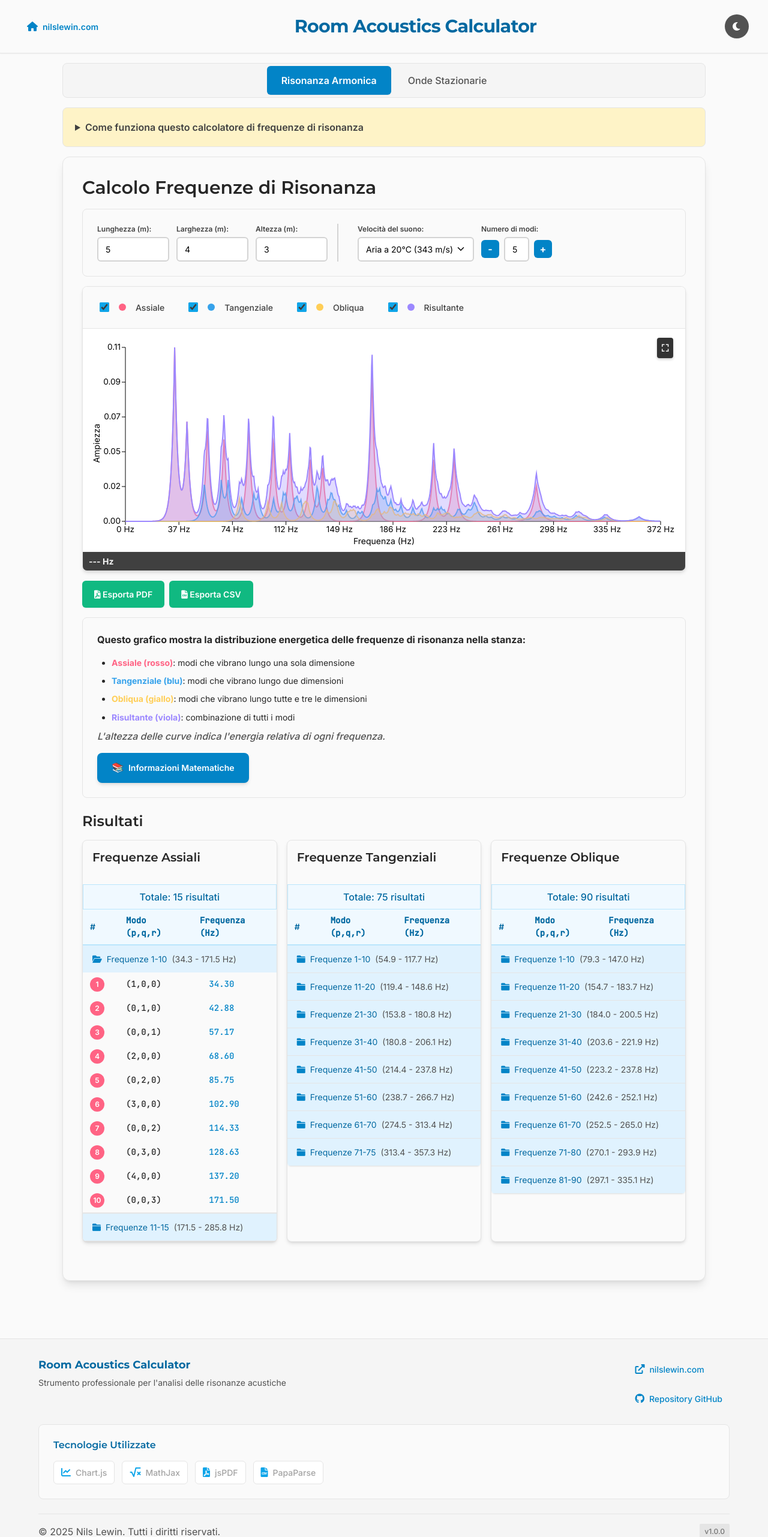
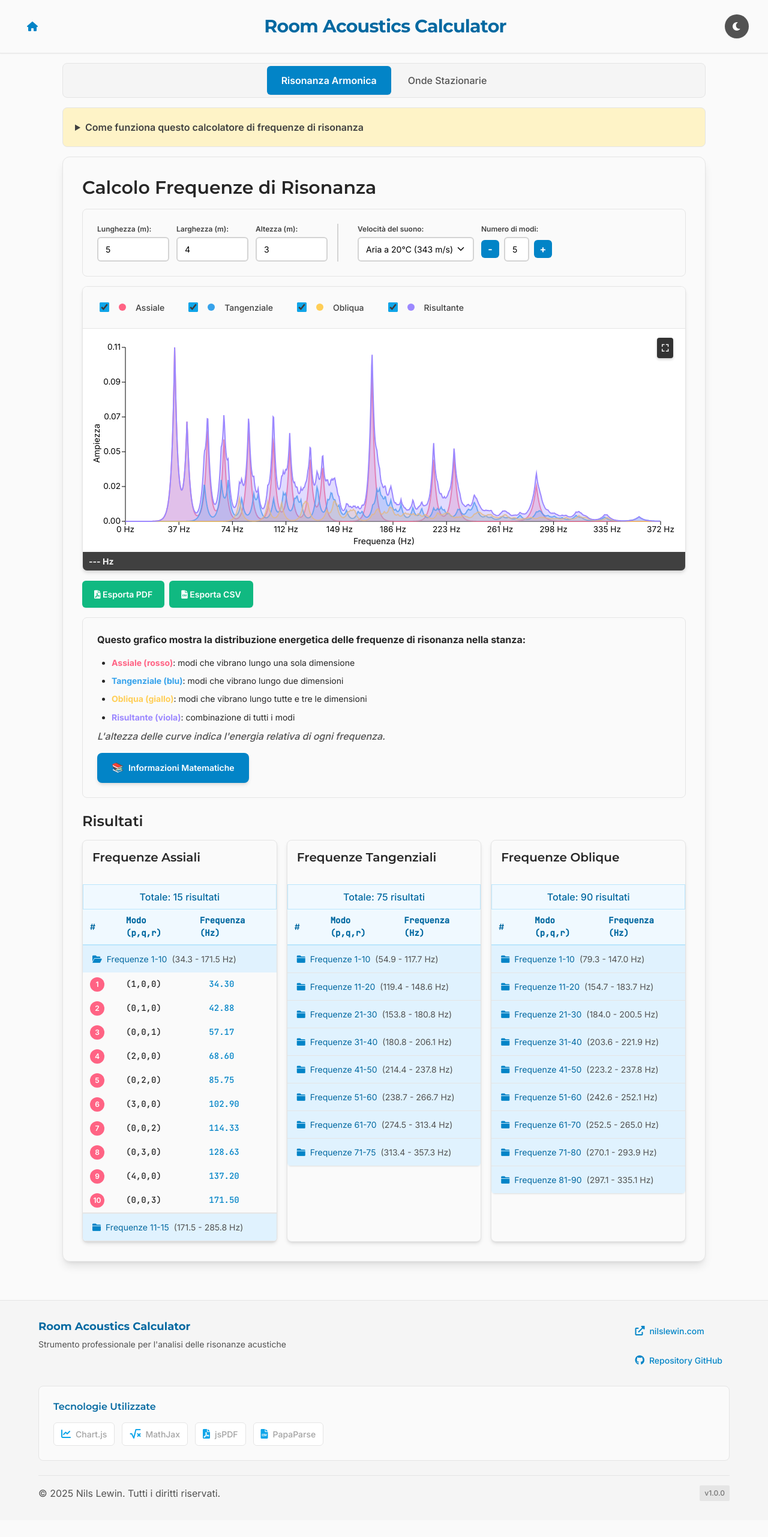
Before and after one commit to toboko/resonance, a website: page index.html in a window 1280 px wide. Shown: the top 2562 px of the page at 60% size. After the commit the page ends 2534 px from the top, so only its background shows below. Drawn offline with nearby package versions, Linux system fonts and the light colour scheme.

Commit message:
style: adjust footer margin and remove header domain span
- Reduced footer top margin from --space-12 to --space-4 for tighter layout
- Removed margin-bottom from results grid container
- Removed redundant "nilslewin.com" span from header link for cleaner design

```diff
--- a/css/components.css
+++ b/css/components.css
@@ -349,7 +349,6 @@ input[type="number"]::-webkit-inner-spin-button {
     display: grid;
     grid-template-columns: repeat(auto-fit, minmax(320px, 1fr));
     gap: var(--space-6);
-    margin-bottom: var(--space-8);
 }
 
 .result-section {
@@ -1210,7 +1209,7 @@ mjx-chtml {
 .site-footer {
     background: var(--neutral-100);
     border-top: 1px solid var(--neutral-200);
-    margin-top: var(--space-12);
+    margin-top: var(--space-4);
     padding: var(--space-8) 0;
 }
 
--- a/index.html
+++ b/index.html
@@ -21,7 +21,6 @@
 <div class="top-bar">
     <a href="https://nilslewin.com" class="domain-link" title="Visit nilslewin.com">
         <i class="fas fa-home"></i>
-        <span>nilslewin.com</span>
     </a>
     <h1>Room Acoustics Calculator</h1>
     <button id="dark-mode-toggle" class="dark-mode-btn" aria-label="Toggle Dark Mode">
```
